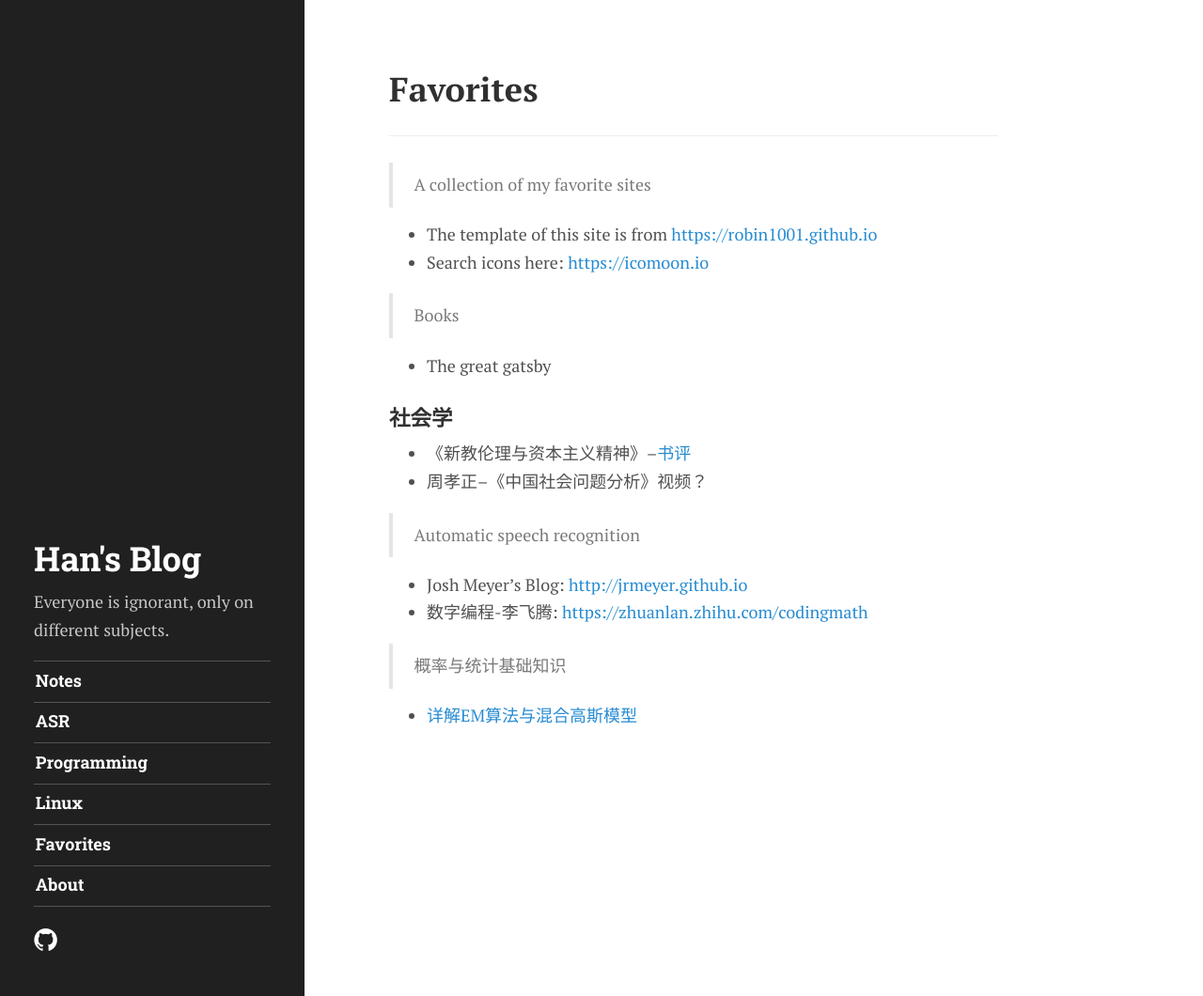
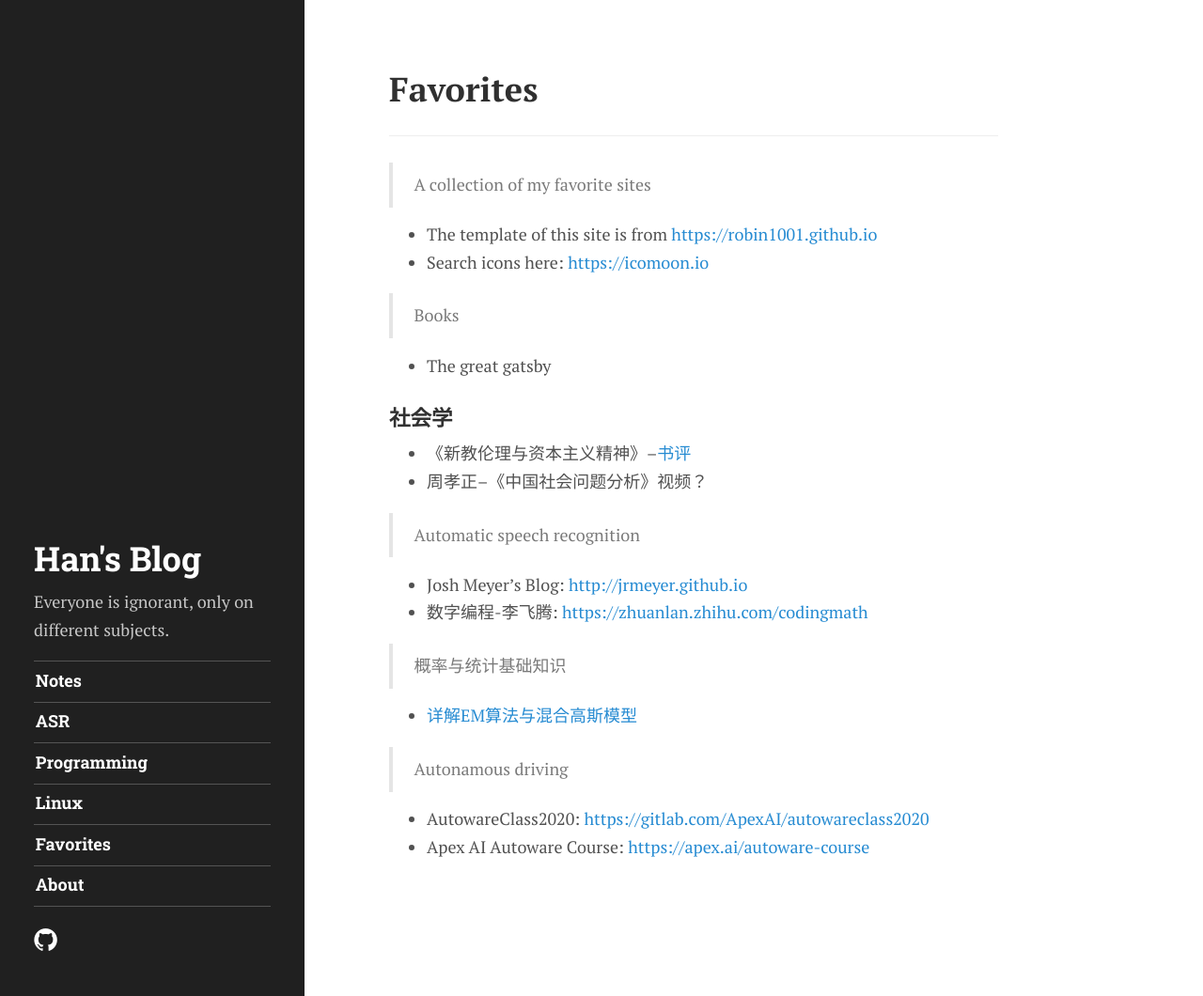
Before and after one commit to han-xie/han-xie.github.io, a Jekyll site: the page built from favorite.md, in a window 1280 px wide and 1060 px high. Shown: the whole window at 94% size. Built offline with Jekyll 4.4.1, drawn with Linux system fonts in a browser that asks for light colours; some web fonts are replaced.

Commit message:
[favorite] Add autonamous driving

```diff
--- a/favorite.md
+++ b/favorite.md
@@ -25,3 +25,8 @@ title: Favorites
 > 概率与统计基础知识
 
 * [详解EM算法与混合高斯模型](https://blog.csdn.net/lin_limin/article/details/81048411)
+
+> Autonamous driving
+
+* AutowareClass2020: <https://gitlab.com/ApexAI/autowareclass2020>
+* Apex AI Autoware Course: <https://apex.ai/autoware-course>
```
